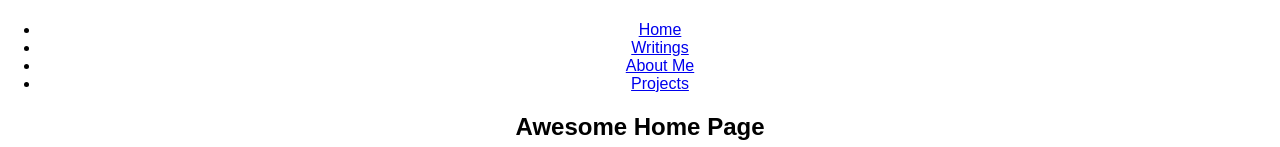
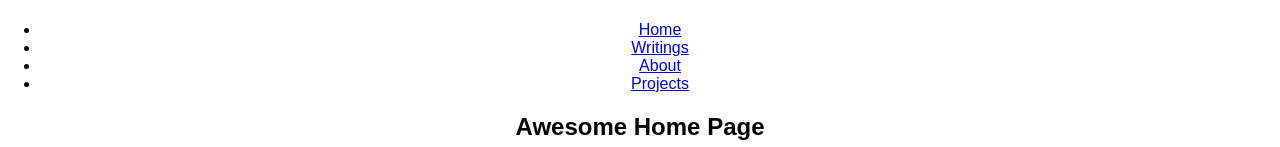
Before and after one commit to dave5801/Portfolio, a React (Create React App) app in the folder portfolio-site/: page / in a window 1280 px wide. Shown: the part 288-435 px from the top of the page. Built offline with nearby package versions, Linux system fonts and the light colour scheme.

Commit message:
last commit of day

```diff
--- a/portfolio-site/src/scenes/home/About/about.js
+++ b/portfolio-site/src/scenes/home/About/about.js
@@ -0,0 +1,9 @@
+import React from 'react';
+
+const About = () => (
+  <div>
+    <h2>This is where I will write about how I awesome I am</h2>
+  </div>
+);
+
+export default About;
--- a/portfolio-site/src/scenes/home/Projects/projects.js
+++ b/portfolio-site/src/scenes/home/Projects/projects.js
@@ -0,0 +1,9 @@
+import React from 'react';
+
+const Projects = () => (
+  <div>
+    <h2>This is where I will showcase my awesome projects</h2>
+  </div>
+);
+
+export default Projects;
--- a/portfolio-site/src/scenes/home/home.js
+++ b/portfolio-site/src/scenes/home/home.js
@@ -1,7 +1,6 @@
 import React, { Component } from 'react';
 import './home.css';
 import Navbar from './navigation/navbar';
-
 
 class Home extends Component {
   render() {
--- a/portfolio-site/src/scenes/home/homepage/homepage.js
+++ b/portfolio-site/src/scenes/home/homepage/homepage.js
@@ -0,0 +1,11 @@
+import React from 'react';
+import HomeImageSection from './../home-images/homeImageSection';
+
+const HomePage = () => (
+  <div>
+    <h2>Awesome Home Page</h2>
+    <HomeImageSection></HomeImageSection>
+  </div>
+);
+
+export default HomePage;
--- a/portfolio-site/src/scenes/home/navigation/navbar.js
+++ b/portfolio-site/src/scenes/home/navigation/navbar.js
@@ -1,29 +1,10 @@
 import React, { Component } from 'react';
 import './navbar.css';
 import { BrowserRouter as Router, Route, Link } from "react-router-dom";
-import HomeImageSection from './../home-images/homeImageSection';
-import Writings from './../Writings/writings'
-
-
-const HomePage = () => (
-  <div>
-    <h2>Awesome Home Page</h2>
-    <HomeImageSection></HomeImageSection>
-  </div>
-);
-
-
-const About = () => (
-  <div>
-    <h2>This is where I will write about how I awesome I am</h2>
-  </div>
-);
-
-const Projects = () => (
-  <div>
-    <h2>This is where I will showcase my awesome projects</h2>
-  </div>
-);
+import Writings from './../Writings/writings';
+import HomePage from './../homepage/homepage';
+import About from './../About/about';
+import Projects from './../Projects/projects';
 
 class Navbar extends Component {
   render() {
@@ -39,7 +20,7 @@ class Navbar extends Component {
               <Link to="/writings">Writings</Link>
             </li>
             <li>
-              <Link to="/about">About Me</Link>
+              <Link to="/about">About</Link>
             </li>
             <li>
               <Link to="/projects">Projects</Link>
@@ -56,6 +37,4 @@ class Navbar extends Component {
   }
 }
 
-
-
 export default Navbar;
```
